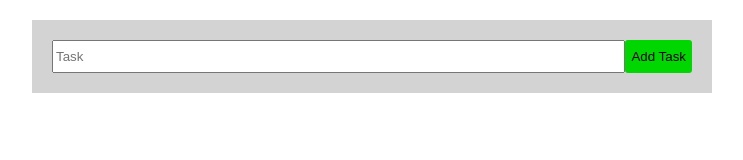
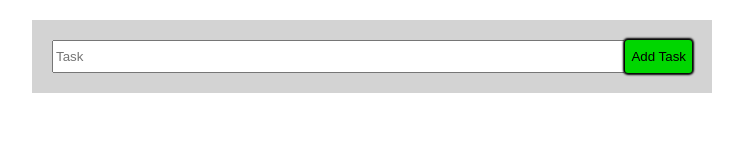
Before and after one commit to JulianNymark/react-todo, a React (Create React App) app: page / in a window 1280 px wide. In both pictures the pointer is over the button "Add Task". Shown: the top 160 px of the page, without its empty margins (268-1011 px from the left). Built offline with nearby package versions, Linux system fonts and the light colour scheme.

Commit message:
css 'hover button pop'

```diff
--- a/src/App.css
+++ b/src/App.css
@@ -24,6 +24,12 @@
     border: none;
     background-color: rgb(0, 214, 0);
     text-align: center;
+    box-shadow: 0 0 2px 0px black;
+}
+
+.main__button:hover {
+    transition: all 0.1s;
+    box-shadow: 0 0 2px 2px black;
 }
 
 .App {
@@ -48,4 +54,11 @@
     list-style-type: none;
     border-radius: 2px;
     background-color: lightgray;
+    user-select: none;
 }
+
+.todoItem__li:hover {
+    transition: all 0.1s;
+    transform: translate(0, -2px);
+    box-shadow: 0 2px 2px 1px black;
+}
```
